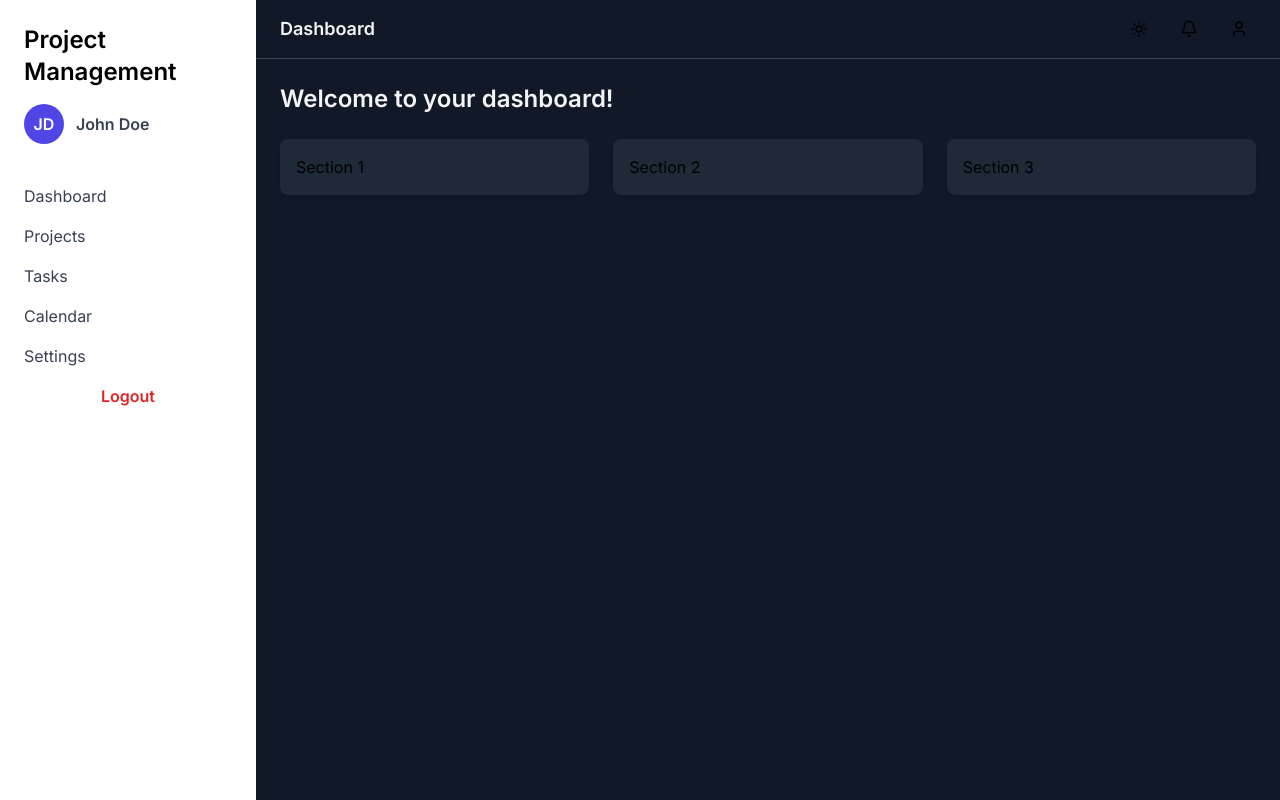
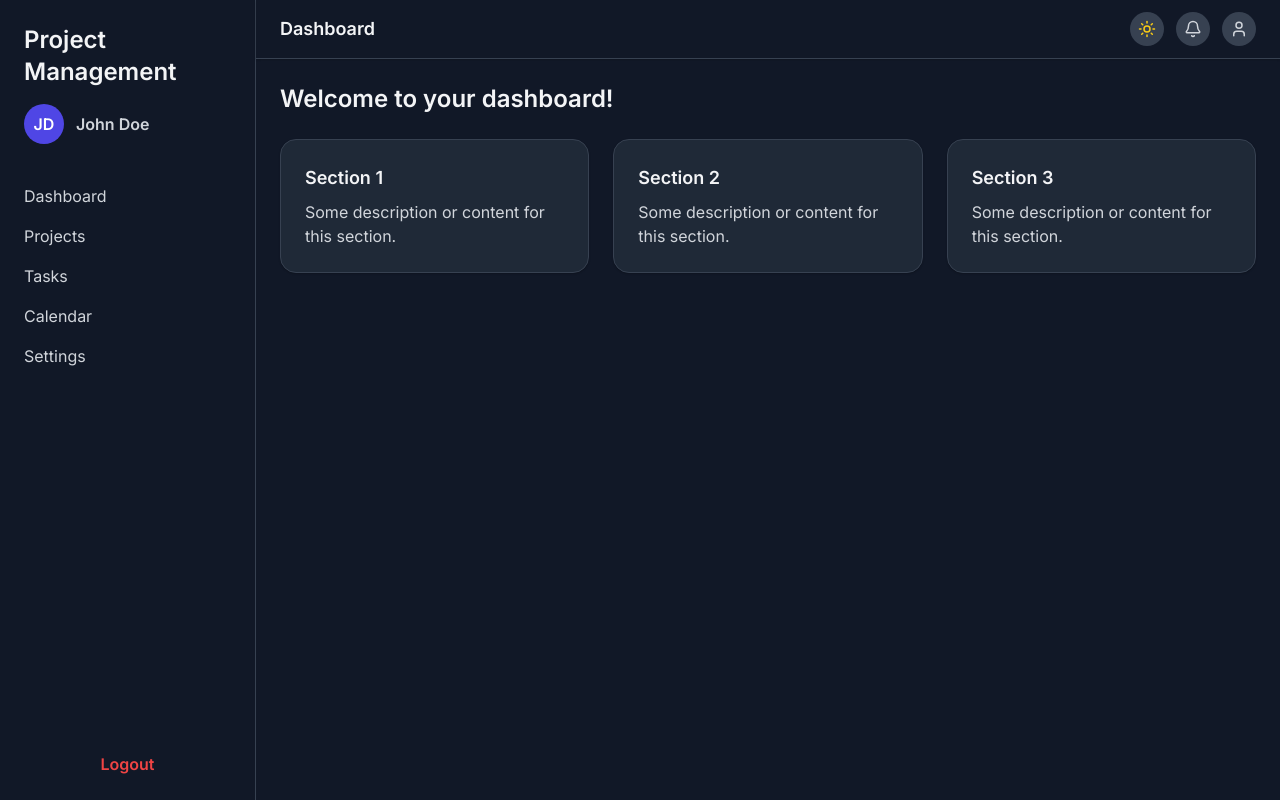
Before and after one commit to reedthedev13/Project-Management-SaaS-Clone, a React (Create React App) app: page /dashboard in a window 1280 px wide. Both pictures are taken after a click on the button 1139 px from the left and 29 px from the top of the page. Built offline with nearby package versions, Linux system fonts and the light colour scheme.

Commit message:
sidebar / topbar dark mode + fixed styling

```diff
--- a/src/components/Sidebar.tsx
+++ b/src/components/Sidebar.tsx
@@ -1,39 +1,72 @@
 import React from "react";
+import { motion } from "framer-motion";
+import { useTheme } from "../contexts/ThemeContext";
 
 const Sidebar: React.FC = () => {
+  const { darkMode } = useTheme();
+
+  // Motion variants
+  const sidebarVariants = {
+    hidden: { x: -50, opacity: 0 },
+    visible: { x: 0, opacity: 1, transition: { duration: 0.4 } },
+  };
+
+  const linkVariants = {
+    hover: { scale: 1.05 },
+  };
+
+  const navItems = ["Dashboard", "Projects", "Tasks", "Calendar", "Settings"];
+
   return (
-    <aside className="w-64 bg-white shadow-md min-h-screen p-6 flex flex-col">
+    <motion.aside
+      className={`
+        w-64 min-h-screen p-6 flex flex-col
+        bg-white dark:bg-gray-900
+        border-r border-gray-200 dark:border-gray-700
+        transition-colors duration-300
+      `}
+      initial="hidden"
+      animate="visible"
+      variants={sidebarVariants}
+    >
+      {/* User Info */}
       <div className="mb-10">
-        <h2 className="text-2xl font-bold mb-4">Project Management</h2>
+        <h2 className="text-2xl font-bold mb-4 text-gray-900 dark:text-gray-100">
+          Project Management
+        </h2>
         <div className="flex items-center space-x-3">
           <div className="w-10 h-10 rounded-full bg-indigo-600 text-white flex items-center justify-center font-bold">
             JD
           </div>
-          <span className="font-semibold text-gray-700">John Doe</span>
+          <span className="font-semibold text-gray-700 dark:text-gray-300">
+            John Doe
+          </span>
         </div>
       </div>
 
-      <nav className="flex flex-col space-y-4">
-        <a href="#" className="text-gray-700 hover:text-indigo-600 font-medium">
-          Dashboard
-        </a>
-        <a href="#" className="text-gray-700 hover:text-indigo-600 font-medium">
-          Projects
-        </a>
-        <a href="#" className="text-gray-700 hover:text-indigo-600 font-medium">
-          Tasks
-        </a>
-        <a href="#" className="text-gray-700 hover:text-indigo-600 font-medium">
-          Calendar
-        </a>
-        <a href="#" className="text-gray-700 hover:text-indigo-600 font-medium">
-          Settings
-        </a>
-        <button className="mt-auto text-red-600 hover:text-red-800 font-semibold">
-          Logout
-        </button>
+      {/* Navigation */}
+      <nav className="flex flex-col space-y-4 flex-1">
+        {navItems.map((item) => (
+          <motion.a
+            key={item}
+            href="#"
+            className="text-gray-700 dark:text-gray-300 hover:text-indigo-600 dark:hover:text-indigo-400 font-medium transition-colors duration-200"
+            whileHover="hover"
+            variants={linkVariants}
+          >
+            {item}
+          </motion.a>
+        ))}
       </nav>
-    </aside>
+
+      {/* Logout Button */}
+      <motion.button
+        className="mt-auto text-red-600 hover:text-red-800 dark:text-red-500 dark:hover:text-red-400 font-semibold transition-colors duration-200"
+        whileHover={{ scale: 1.05 }}
+      >
+        Logout
+      </motion.button>
+    </motion.aside>
   );
 };
 
--- a/src/components/Topbar.tsx
+++ b/src/components/Topbar.tsx
@@ -14,25 +14,35 @@ const Topbar: React.FC<TopbarProps> = ({ title = "Dashboard" }) => {
       initial={{ y: -50, opacity: 0 }}
       animate={{ y: 0, opacity: 1 }}
       transition={{ duration: 0.4 }}
-      className="flex items-center justify-between px-6 py-3 bg-white dark:bg-gray-900 border-b border-gray-200 dark:border-gray-700"
+      className="flex items-center justify-between px-6 py-3 bg-white dark:bg-gray-900 border-b border-gray-200 dark:border-gray-700 shadow-sm dark:shadow-black/20 transition-colors duration-300"
     >
+      {/* Page Title */}
       <h1 className="text-lg font-semibold text-gray-800 dark:text-gray-100">
         Dashboard
       </h1>
 
-      <div className="flex items-center space-x-4">
+      {/* Right Section */}
+      <div className="flex items-center space-x-3">
+        {/* Dark Mode Toggle */}
         <button
           onClick={toggleTheme}
-          className="p-2 rounded-full hover:bg-gray-100 dark:hover:bg-gray-800 transition"
+          className="p-2 rounded-full bg-gray-200 dark:bg-gray-700 hover:bg-gray-300 dark:hover:bg-gray-600 transition-colors duration-200"
         >
-          {darkMode ? <Sun size={18} /> : <Moon size={18} />}
+          {darkMode ? (
+            <Sun size={18} className="text-yellow-400" />
+          ) : (
+            <Moon size={18} className="text-gray-600" />
+          )}
         </button>
 
-        <button className="p-2 rounded-full hover:bg-gray-100 dark:hover:bg-gray-800 transition">
-          <Bell size={18} />
+        {/* Notifications */}
+        <button className="p-2 rounded-full bg-gray-200 dark:bg-gray-700 hover:bg-gray-300 dark:hover:bg-gray-600 transition-colors duration-200">
+          <Bell size={18} className="text-gray-600 dark:text-gray-300" />
         </button>
-        <button className="p-2 rounded-full hover:bg-gray-100 dark:hover:bg-gray-800 transition">
-          <User size={18} />
+
+        {/* User */}
+        <button className="p-2 rounded-full bg-gray-200 dark:bg-gray-700 hover:bg-gray-300 dark:hover:bg-gray-600 transition-colors duration-200">
+          <User size={18} className="text-gray-600 dark:text-gray-300" />
         </button>
       </div>
     </motion.header>
--- a/src/pages/Dashboard.tsx
+++ b/src/pages/Dashboard.tsx
@@ -8,19 +8,36 @@ const Dashboard: React.FC = () => {
   return (
     <AnimatedWrapper>
       <DashboardLayout title="Dashboard">
-        <h2 className="text-2xl font-bold mb-6 text-gray-900 dark:text-gray-100">
+        <h2 className="text-2xl font-bold mb-6 text-gray-900 dark:text-gray-100 transition-colors duration-300">
           Welcome to your dashboard!
         </h2>
 
         <div className="grid grid-cols-1 md:grid-cols-2 lg:grid-cols-3 gap-6">
-          <div className="p-4 bg-white dark:bg-gray-800 rounded-lg shadow">
-            Section 1
+          <div className="p-6 bg-white dark:bg-gray-800 rounded-2xl shadow-sm dark:shadow-black/20 border border-gray-100 dark:border-gray-700 transition-colors duration-300">
+            <h3 className="text-lg font-semibold text-gray-800 dark:text-gray-100 mb-2">
+              Section 1
+            </h3>
+            <p className="text-gray-600 dark:text-gray-300">
+              Some description or content for this section.
+            </p>
           </div>
-          <div className="p-4 bg-white dark:bg-gray-800 rounded-lg shadow">
-            Section 2
+
+          <div className="p-6 bg-white dark:bg-gray-800 rounded-2xl shadow-sm dark:shadow-black/20 border border-gray-100 dark:border-gray-700 transition-colors duration-300">
+            <h3 className="text-lg font-semibold text-gray-800 dark:text-gray-100 mb-2">
+              Section 2
+            </h3>
+            <p className="text-gray-600 dark:text-gray-300">
+              Some description or content for this section.
+            </p>
           </div>
-          <div className="p-4 bg-white dark:bg-gray-800 rounded-lg shadow">
-            Section 3
+
+          <div className="p-6 bg-white dark:bg-gray-800 rounded-2xl shadow-sm dark:shadow-black/20 border border-gray-100 dark:border-gray-700 transition-colors duration-300">
+            <h3 className="text-lg font-semibold text-gray-800 dark:text-gray-100 mb-2">
+              Section 3
+            </h3>
+            <p className="text-gray-600 dark:text-gray-300">
+              Some description or content for this section.
+            </p>
           </div>
         </div>
       </DashboardLayout>
```
